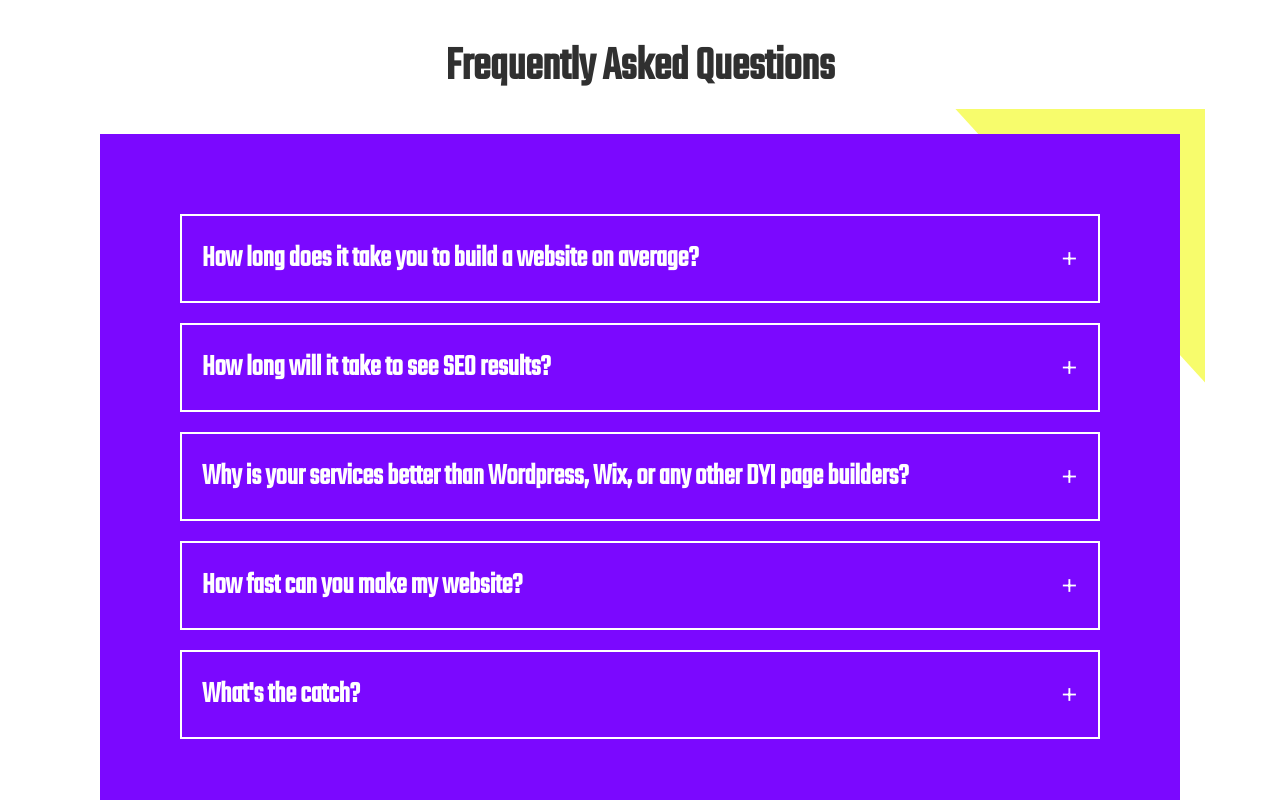
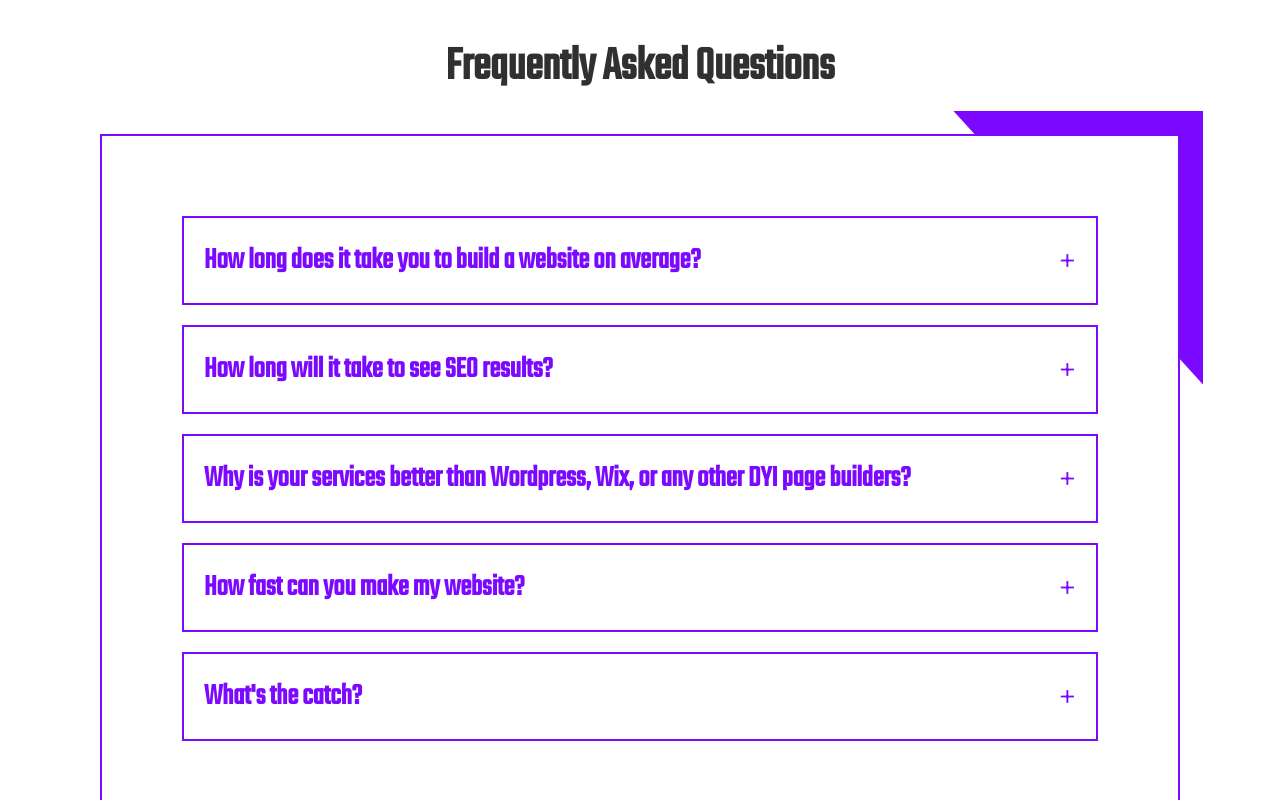
Before and after one commit to ChristianWare/templateOne, a Next.js app: page / in a window 1280 px wide. Shown: the part 7740-8540 px from the top of the page. Built offline with nearby package versions, Linux system fonts and the light colour scheme.

Commit message:
FAQ Color Updates

```diff
--- a/src/comps/faqs/FAQsection.module.css
+++ b/src/comps/faqs/FAQsection.module.css
@@ -21,7 +21,8 @@
     display: flex;
     align-items: flex-start;
     justify-content: center;
-    background-color: var(--accent5);
+    background-color: var(--accent4);
+    border: 2px solid var(--accent5);
     padding: 5rem;
     position: relative;
 }
@@ -35,7 +36,7 @@
     width: 250px;
     height: 40%;
     clip-path: polygon(100% 0, 0 0, 100% 100%);
-    background-color: var(--accent2);
+    background-color: var(--accent5);
 }
 
 .right {
--- a/src/comps/utils/singleQuestion/SingleQuestion.module.css
+++ b/src/comps/utils/singleQuestion/SingleQuestion.module.css
@@ -3,11 +3,13 @@
     flex-direction: column;
     align-items: flex-start;
     gap: 2rem;
-    border: 2px solid var(--accent4);
+    border: 2px solid var(--accent5);
     padding: 2rem;
     margin-bottom: 2rem;
     cursor: pointer;
     transition: all 0.2s ease-in;
+    background-color: var(--accent4);
+    color: var(--accent5);
 }
 
 .questionContainer:nth-child(5) {
@@ -15,9 +17,9 @@
 }
 
 .questionContainer:hover, .active {
-    background-color: var(--accent1);
-    border-color: var(--accent4);
-    color: var(--accent1);
+    background-color: var(--accent5);
+    border-color: var(--accent5);
+    color: var(--accent4);
 }
 
 .header {
@@ -29,7 +31,6 @@
 
 .question {
     font-family: "TekoRegular";
-    color: var(--accent4);
     font-size: 3rem;
 }
 
@@ -37,7 +38,6 @@
     font-size: 3rem;
     cursor: pointer;
     margin-left: 1rem;
-    color: var(--accent4);
 }
 
 .answer {
```
